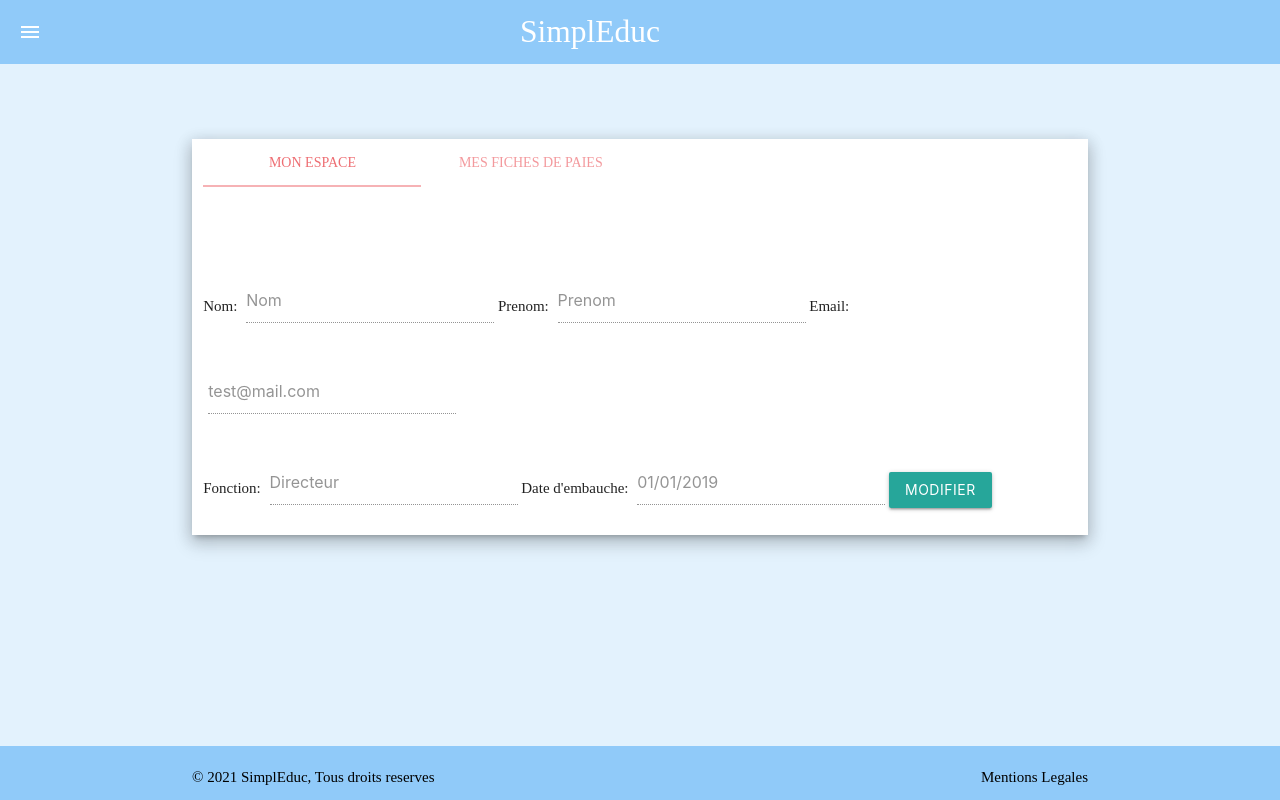
After one commit to LgmMesCompetences/Simpleduc, a PHP site: template src/vue/user/profile.html.twig in a window 1280 px wide. The commit adds this page. Run offline with PHP 8.4, Linux system fonts and the light colour scheme; the template is opened without the code that fills it, so the values that code supplies are empty; some libraries are stand-ins or nearby versions; some web fonts are replaced.

Commit message:
user controller, user profile template

```diff
--- a/public/css/style.css
+++ b/public/css/style.css
@@ -45,3 +45,7 @@ a.boutonConnexion{
   align-items: center;
   justify-content: center;
 }
+
+.mt-5 {
+    margin-top: 5rem;
+}
--- a/src/controleur/_controleurs.php
+++ b/src/controleur/_controleurs.php
@@ -1,4 +1,5 @@
 <?php
     require_once 'miscControleur.php';
     require_once 'securityControleur.php';
+    require_once 'userControleur.php';
 ?>
--- /dev/null
+++ b/src/controleur/userControleur.php
@@ -0,0 +1,5 @@
+<?php
+
+function profileControleur($twig) {
+	echo $twig->render('user/profile.html.twig', array());
+}
--- a/src/vue/base.html.twig
+++ b/src/vue/base.html.twig
@@ -26,7 +26,7 @@
         {% endblock %}
     </header>
 
-    <main>
+    <main class="blue lighten-5">
     {% block contenu %}{% endblock %}
     </main>
 
--- /dev/null
+++ b/src/vue/user/profile.html.twig
@@ -0,0 +1,108 @@
+{% extends "base.html.twig" %}
+{% block title %} {{ parent() }} - Mon Profile{% endblock %}
+
+{% block contenu %}
+<div class="container z-depth-3 white">
+<div class="row mt-5">
+    <div class="col s12">
+        <ul class="tabs">
+            <li class="tab col s3"><a class="active" href="#mySpace">Mon Espace</a></li>
+            <li class="tab col s3"><a href="#fichePaie">Mes fiches de paies</a></li>
+        </ul>
+    </div>
+    <div id="mySpace" class="col s12 mt-5">
+        <form action="" method="post">
+            Nom:
+            <div class="input-field inline">
+                <input id="nom" type="text" class="modifiable" disabled value="Nom">
+            </div>
+            Prenom:
+            <div class="input-field inline">
+                <input id="prenom" type="text" class="modifiable" disabled value="Prenom">
+            </div>
+            Email:
+            <div class="input-field inline">
+                <input id="email" type="email" class="modifiable" disabled value="test@mail.com">
+            </div>
+            <br>
+            Fonction:
+            <div class="input-field inline">
+                <input id="fonction" type="text" disabled value="Directeur">
+            </div>
+            Date d'embauche:
+            <div class="input-field inline">
+                <input id="dateEmbauche" type="text" disabled value="01/01/2019">
+            </div>
+
+            <button id="modif" class="waves-effect waves-light btn" type="button">modifier</button>
+            <button id="save" class="waves-effect waves-light btn hide" type="submit">sauvegarder</button>
+        </form>
+    </div>
+    <div id="fichePaie" class="col s12 mt-5">
+        Mes Fiches
+        <ul class="collapsible">
+            <li>
+                <div class="collapsible-header">2021</div>
+                <div class="collapsible-body">
+                    <ul class="collapsible">
+                        <li>
+                            <div class="collapsible-header">janvier</div>
+                            <div class="collapsible-body">
+                                <span>yes</span>
+                            </div>
+                        </li>
+                    </ul>
+                </div>
+            </li>
+            <li>
+                <div class="collapsible-header">2020</div>
+                <div class="collapsible-body">
+                    <ul class="collapsible">
+                        <li>
+                            <div class="collapsible-header">janvier</div>
+                            <div class="collapsible-body">
+                                <a href="fiche?id=">yes</a>
+                            </div>
+                        </li>
+                    </ul>
+                </div>
+            </li>
+            <li>
+                <div class="collapsible-header">2019</div>
+                <div class="collapsible-body">
+                    <ul class="collapsible">
+                        <li>
+                            <div class="collapsible-header">janvier</div>
+                            <div class="collapsible-body">
+                                <span>yes</span>
+                            </div>
+                        </li>
+                    </ul>
+                </div>
+            </li>
+        </ul>
+    </div>
+</div>
+</div>
+{% endblock %}
+
+{% block javascript %}
+<script>
+$(document).ready(function() {
+   var instance = M.Tabs.init($('.tabs'), {'swipeable': false});
+
+    var elems = document.querySelectorAll('.collapsible');
+    var instances = M.Collapsible.init(elems);
+    var yes = true;
+
+    $('#modif').click(() => {
+        $(".modifiable").each(function( index ) {
+            $( this ).prop("disabled",  !$( this ).prop("disabled"));
+            $('#modif').text(yes ? "annuler" : "modifier");
+            $('#save').toggleClass("hide");
+            yes = !yes;
+        });
+    });
+});
+</script>
+{% endblock %}
```
Also changed, not shown: config/routes.php (+17 -1 lines).
